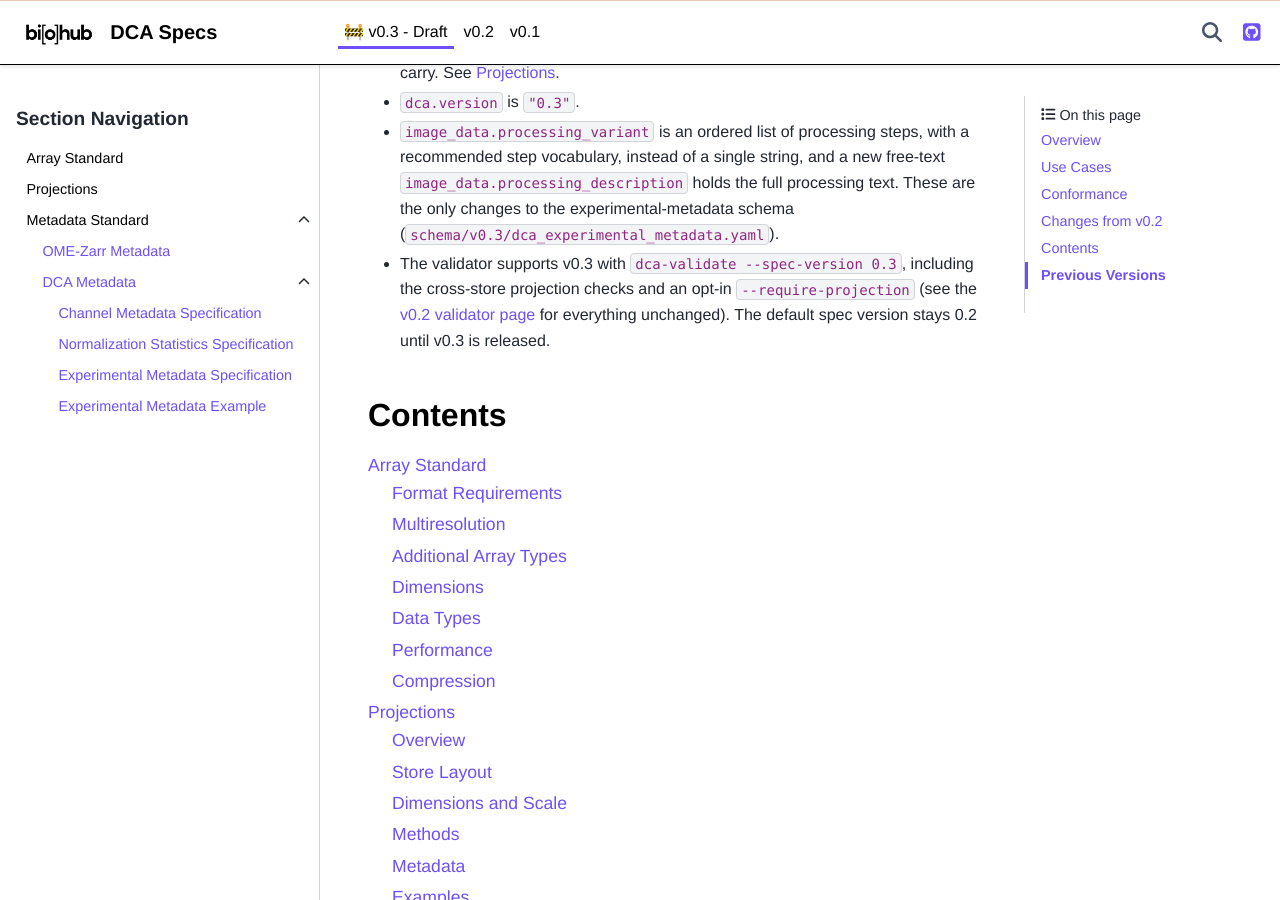
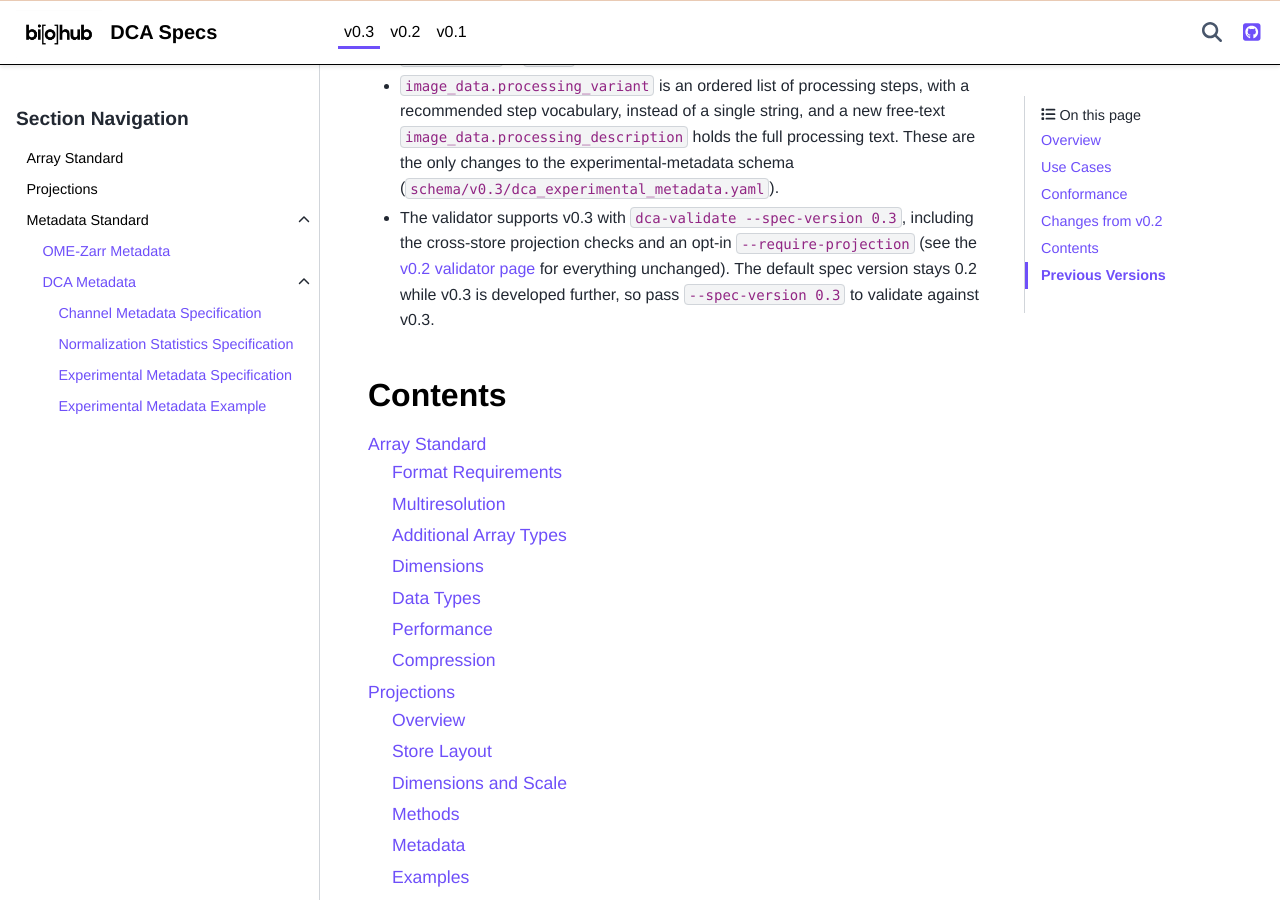
Before and after one commit to chanzuckerberg/dynamic-cell-atlas-specs, a Sphinx documentation site: the page built from docs/v0.3/index.rst, in a window 1280 px wide and 900 px high, scrolled down 1407 px. Built offline with Sphinx 7.4.7 and the PyData theme 0.15.4, drawn with Linux system fonts in a browser that asks for light colours; some of the changed text lies outside the part shown.

Commit message:
chore: release v0.3.0
- CURRENT_VERSION 0.2.11 -> 0.3.0. On merge, tag-release.yml tags v0.3.0.
- The docs mark v0.3 as the latest release, no longer a draft, and the
  README's specification link points to docs/v0.3/.
- The default spec version stays 0.2: CURRENT_SPEC_VERSION is pinned
  rather than read from the package version, because v0.3 is still being
  developed and the metadata engine writes v0.2 blocks. Validating against
  v0.3 needs --spec-version 0.3. The docs say so.

Co-Authored-By: Claude Opus 5.5 <noreply@anthropic.com>

```diff
--- a/docs/index.rst
+++ b/docs/index.rst
@@ -5,14 +5,14 @@ Welcome to the Dynamic Cell Atlas (DCA) data resource specifications.
 
 These specifications define standards for storing 5D fluorescence microscopy datasets (3D+time+channels) in a standardized format that makes them interchangeable for further processing, with a focus on self-supervised pre-training AI models.
 
-**Version 0.3** (draft) — Last updated: |last_updated_v03|
+**Version 0.3** (latest release) — Last updated: |last_updated_v03|
 
-**Version 0.2** (latest release) — Last updated: |last_updated_v02|
+**Version 0.2** — Last updated: |last_updated_v02|
 
 .. toctree::
    :maxdepth: 2
 
-   🚧 v0.3 - Draft <v0.3/index>
+   v0.3 <v0.3/index>
    v0.2 <v0.2/index>
 
 .. toctree::
--- a/docs/v0.3/index.rst
+++ b/docs/v0.3/index.rst
@@ -1,5 +1,5 @@
-🚧 Version 0.3 Specification - Draft
-=====================================
+Version 0.3 Specification
+=========================
 
 Last updated: |last_updated_v03|
 
@@ -53,7 +53,8 @@ Changes from v0.2
 * The validator supports v0.3 with ``dca-validate --spec-version 0.3``, including the
   cross-store projection checks and an opt-in ``--require-projection`` (see the
   :doc:`v0.2 validator page </v0.2/validator>` for everything unchanged). The default
-  spec version stays 0.2 until v0.3 is released.
+  spec version stays 0.2 while v0.3 is developed further, so pass
+  ``--spec-version 0.3`` to validate against v0.3.
 
 Contents
 --------
```
Also changed, not shown: README.md (+1 -1 lines), docs/validation.md (+1 -1 lines), 2 other files.
